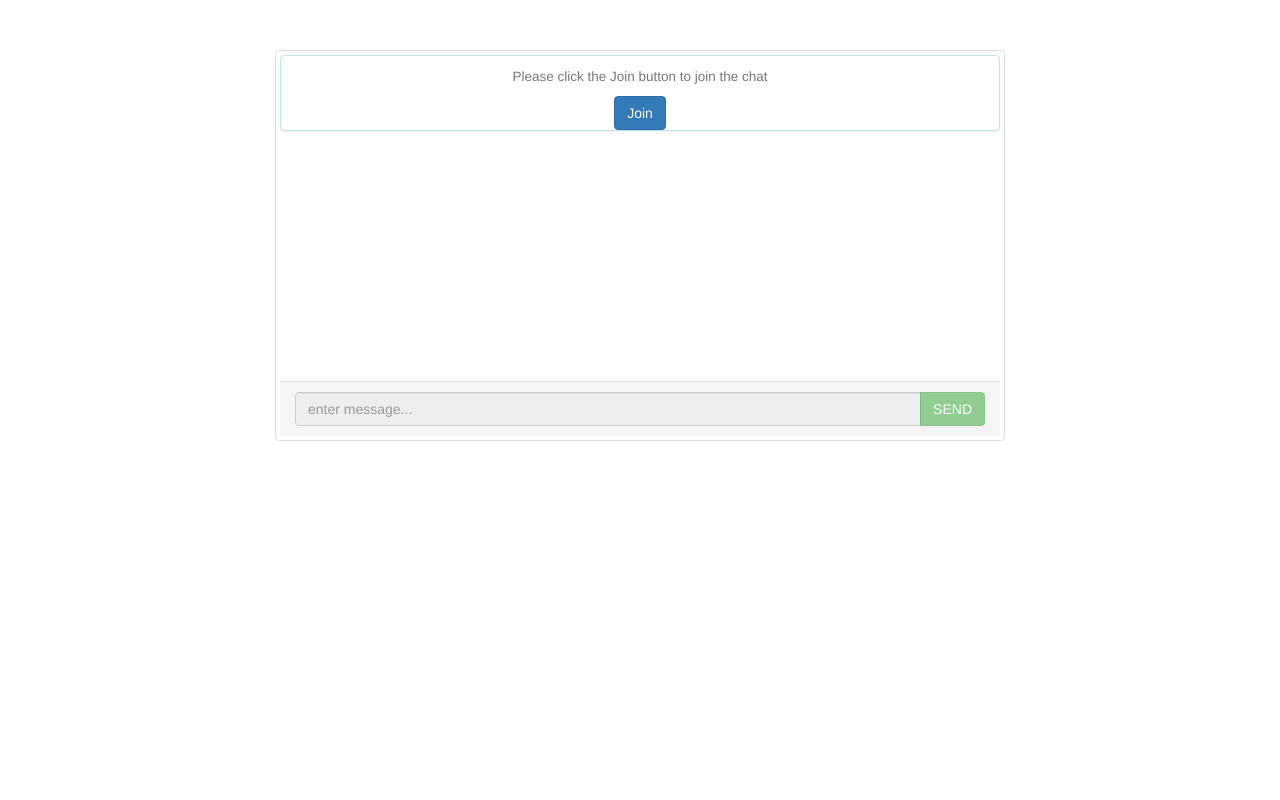
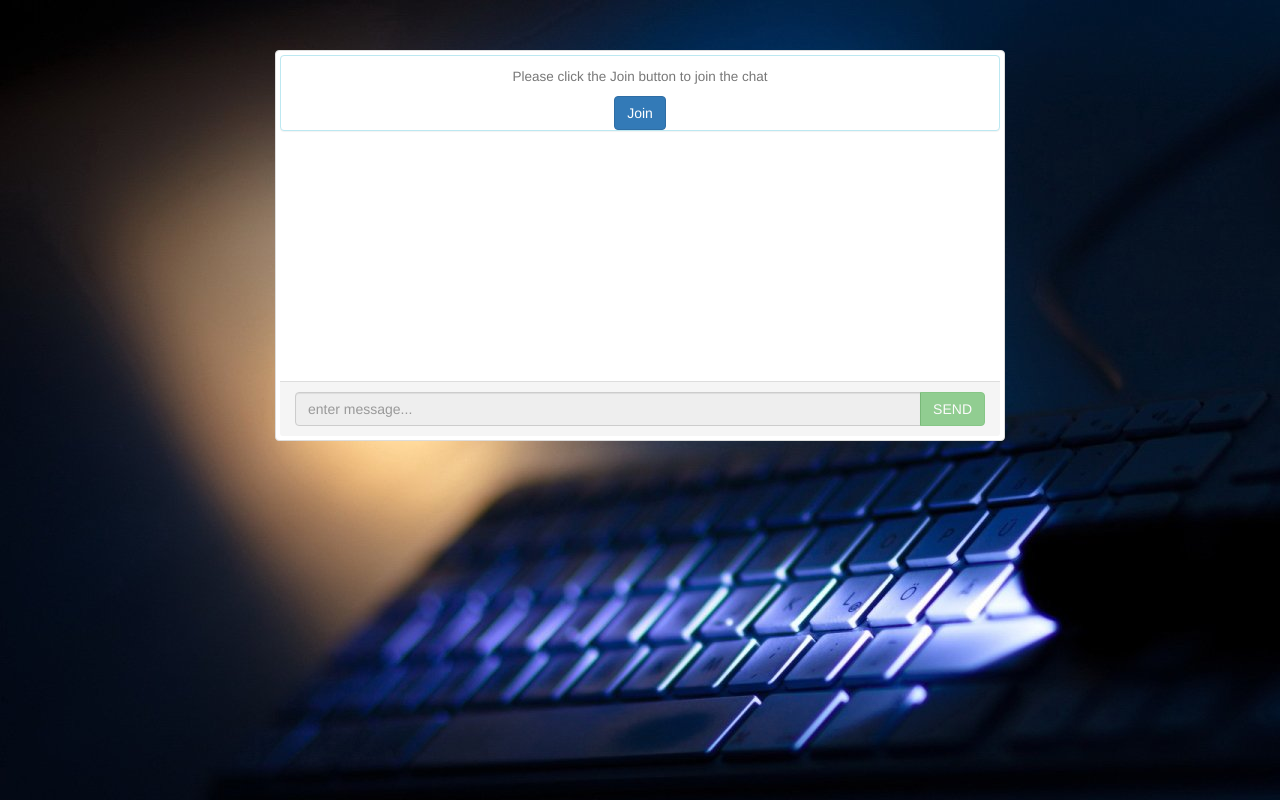
Before and after one commit to pavanrouthu/BasicChat, a website: page Public/index.html in a window 1280 px wide. Drawn offline with nearby package versions, Linux system fonts and the light colour scheme; no server answers.

Commit message:
added the images folder

```diff
--- a/Public/index.html
+++ b/Public/index.html
@@ -9,7 +9,7 @@
   <script src="https://ajax.googleapis.com/ajax/libs/jquery/3.2.0/jquery.min.js"></script>
   <script src="https://maxcdn.bootstrapcdn.com/bootstrap/3.3.7/js/bootstrap.min.js"></script>
 </head>
-<body style="padding-top:50px;">
+<body background="/images/bg_dark.jpg" style="padding-top:50px;">
 <div class="container" style="height:100px">
   <div class="row col-xs-12 col-md-offset-2 col-md-8 col-lg-8 col-lg-offset-2">
     <div class="col-sm-12 thumbnail">
```
Also changed, not shown: images/bg_dark.jpg (added), 2 other files.
